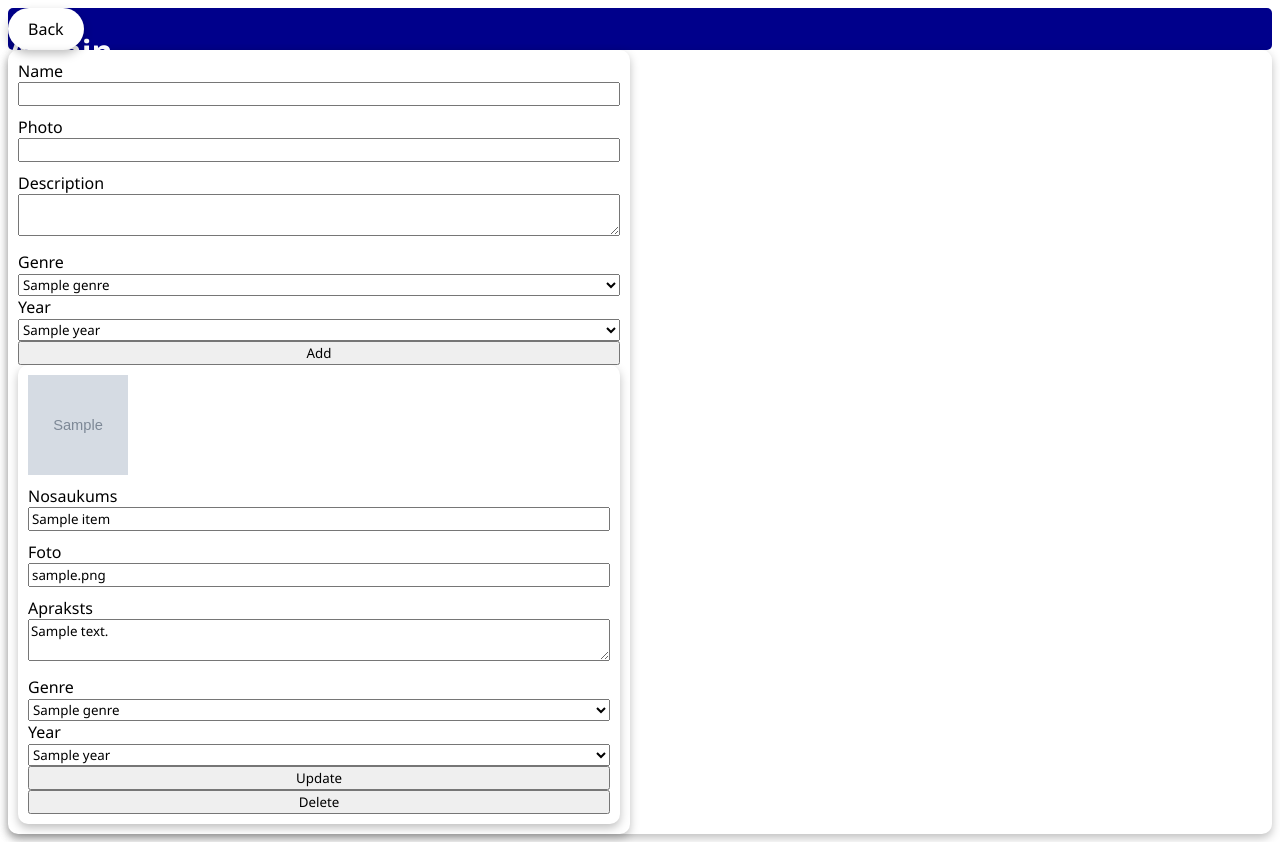
After one commit to ZaDivan/Filmu-sistema, a PHP site: page /admin.php in a window 1280 px wide. The commit adds this page. Run offline with PHP 8.4, Linux system fonts and the light colour scheme; tables that the repository leaves empty or names only in its code hold one stand-in row (values such as "Sample post"); grey boxes marked "Sample" are stand-in pictures.

Commit message:
Add files via upload

```diff
--- /dev/null
+++ b/admin.php
@@ -0,0 +1,154 @@
+<?php
+
+require("db.php");
+
+
+if(isset($_GET["Delete"])){
+    $id = $_GET['id'];
+    if($db->query("DELETE FROM items WHERE id=$id")) {
+        echo "<script>
+                alert('Veiksmigi izrakstits')
+                location.href = 'admin.php';
+            </script>";
+    }
+}
+
+if(isset($_GET["Add"])){
+    $name = $_GET["new_item_name"];
+    $genre_id = $_GET['genre_id'];
+    $photo = $_GET['photo'];
+    $description = $_GET['description'];
+    $year_id = $_GET['year_id'];
+    if($db->query("INSERT INTO items (name, genre_id, year_id, description, photo)
+VALUES ('$name','$genre_id','$year_id','$description','$photo' ) ")){
+        echo "<script>
+                alert('Veiksmigi pievienots')
+                location.href = 'admin.php';
+            </script>";
+    }
+}
+
+
+if(isset($_GET["Update"])){
+    $name = $_GET["new_item_name"];
+    $photo = $_GET['photo'];
+    $description = $_GET['description'];
+    $year_id = $_GET['year_id'];
+    $genre_id = $_GET['genre_id'];
+    $id = $_GET['id'];
+    if($db->query("UPDATE items SET name='$name',genre_id='$genre_id',year_id='$year_id',description='$description', photo='$photo'
+       WHERE id=$id")){
+        echo "<script>
+                alert('Veiksmigi izmainits')
+                location.href = 'admin.php';
+            </script>";
+    }
+}
+
+$genres = $db->query("SELECT * FROM genres")->fetchAll(2);
+$items = $db->query("SELECT * FROM items")->fetchAll(2);
+$years = $db->query("SELECT * FROM years")->fetchAll(2);
+?>
+
+<!DOCTYPE html>
+<html lang="en">
+<head>
+    <meta charset = "UTF-8">
+    <meta http-equiv = "X-UA-Compatible" content = "IE=edge">
+    <meta name = "viewport" content="width=device-width, initial-scale=1.0">
+    <title>Admin</title>
+    <link rel = "stylesheet" href = "style.css">
+</head>
+<body>
+<h1>Admin panel</h1>
+<header>
+    <a href = "user_page.php">Back</a>
+</header>
+
+<main>
+
+    <div class = "container">
+        <form action="#" class="item">
+                <label>
+                    Name
+                    <input type="text" required name="new_item_name"></label>
+                <label>
+                    Photo
+                    <input type="text" required name="photo" ></label>
+                <label>
+                    Description
+                    <textarea required name="description"></textarea></label>
+                <label>
+
+                <label>
+                    Genre
+                    <select name="genre_id" id="">
+                        <?php foreach($genres as $gen): ?>
+                            <option value="<?php echo $gen['id'];?>">
+                                <?php echo $gen['name'] ?>
+                            </option>
+                        <?php endforeach;?>
+                    </select>
+                </label>
+
+                <label>
+                    Year
+                    <select name="year_id" id="">
+                        <?php foreach($years as $year): ?>
+                            <option value="<?php echo $year['id'];?>">
+                                <?php echo $year['name'] ?>
+                            </option>
+                        <?php endforeach;?>
+                    </select>
+                </label>
+
+                <input type="submit" name="Add" value="Add" class="form-btn">
+        </form>
+
+
+            <?php foreach ($items as $item):?>
+                <form action="#" class="item">
+                    <img src="<?php echo $item['photo'];?>" alt="photo" width="100" height="100">
+                    <label>
+                        Nosaukums
+                        <input type="text" name="item_name" value="<?php echo $item['name']?>"></label>
+                    <label>
+                        Foto
+                        <input type="text" name="photo" value="<?php echo $item['photo']?>"></label>
+                    <label>
+                        Apraksts
+                        <textarea name="description"><?php echo $item['description']?></textarea></label>
+                    <label>
+
+                    <label>
+                        Genre
+                        <select name="genre_id" id="">
+                            <?php foreach($genres as $gen): ?>
+                                <option <?php if($item['genre_id'] == $gen['id']) echo 'selected';  ?> value="<?php echo $gen['id'];?>">
+                                    <?php echo $gen['name'] ?>
+                                </option>
+                            <?php endforeach;?>
+                        </select>
+                    </label>
+
+                    <label>
+                        Year
+                        <select name="year_id" id="">
+                            <?php foreach($years as $year): ?>
+                                <option <?php if($item['year_id'] == $year['id']) echo 'selected';  ?> value="<?php echo $year['id'];?>">
+                                    <?php echo $year['name'] ?>
+                                </option>
+                            <?php endforeach;?>
+                        </select>
+                    </label>
+
+                    <input type = "hidden" name="id" value="<?php echo $item['id']; ?>">
+
+                    <input type="submit" name="Update" value="Update" class="form-btn">
+                    <input type="submit" name="Delete" value="Delete" class="form-btn">
+                </form>
+            <?php endforeach;?>
+        </div>
+</main>
+</body>
+</html>
--- a/user_page.php
+++ b/user_page.php
@@ -29,6 +29,7 @@ if(isset($_GET['year'])) {
 <div class = "navbar">
     <ul>
         <li> <a href = "user_page.php">Home</a></li>
+        <li> <a id="admin_bar" href="admin.php">Admin panel</a></li>
     </ul>
 </div>
 </header>
```
